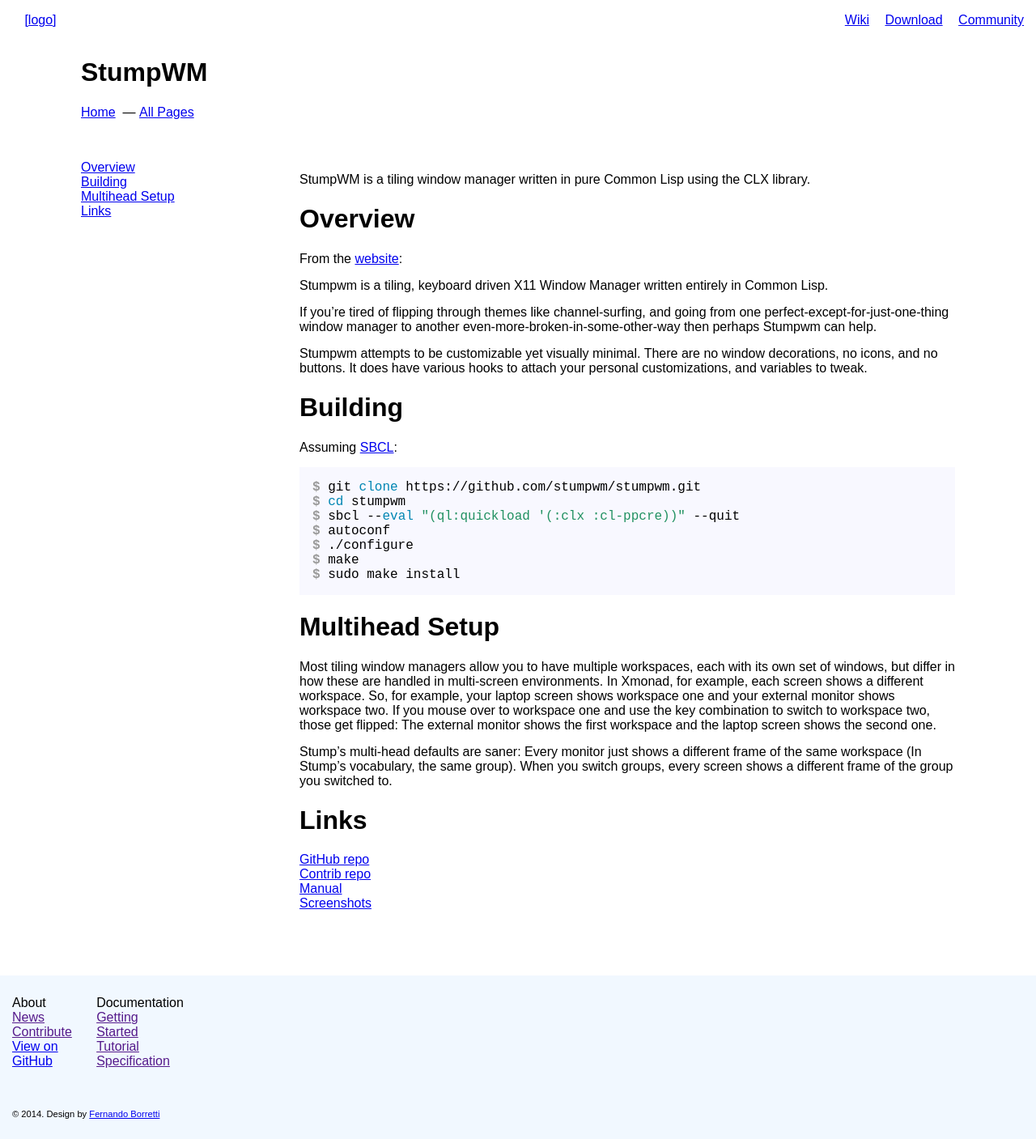
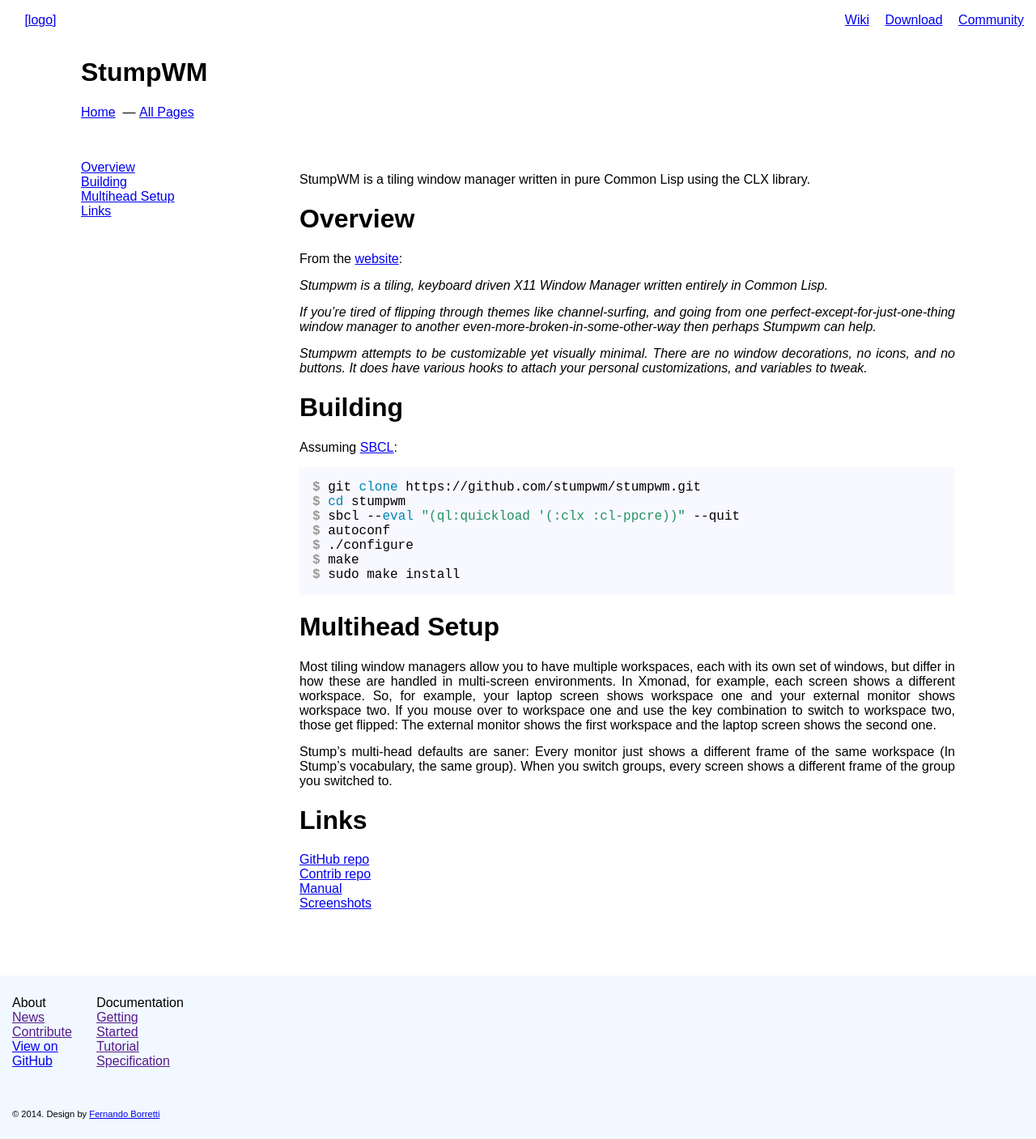
Before and after one commit to LispLang/lisplang.github.io, a Jekyll site: the page built from wiki/stumpwm.md, in a window 1280 px wide. Shown: the whole page at 81% size. Built offline with Jekyll 4.4.1, drawn with Linux system fonts in a browser that asks for light colours; nearby versions of some CDN libraries.

Commit message:
Some wiki style

```diff
--- a/_sass/style/wiki.scss
+++ b/_sass/style/wiki.scss
@@ -1 +1,11 @@
 /* Wiki style */
+
+.wiki {
+  p {
+    text-align: justify;
+  }
+
+  blockquote {
+    font-style: italic;
+  }
+}
```
